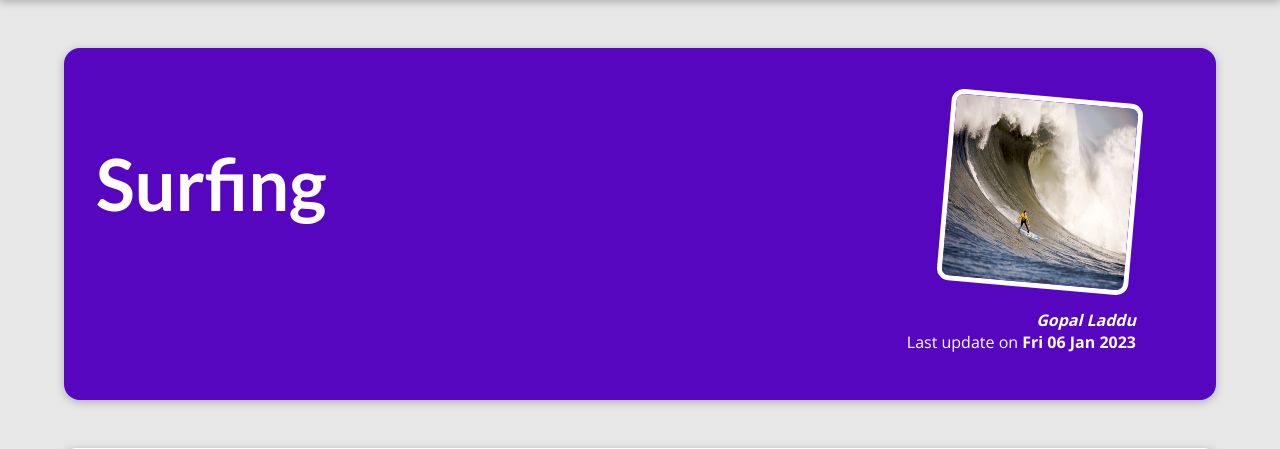
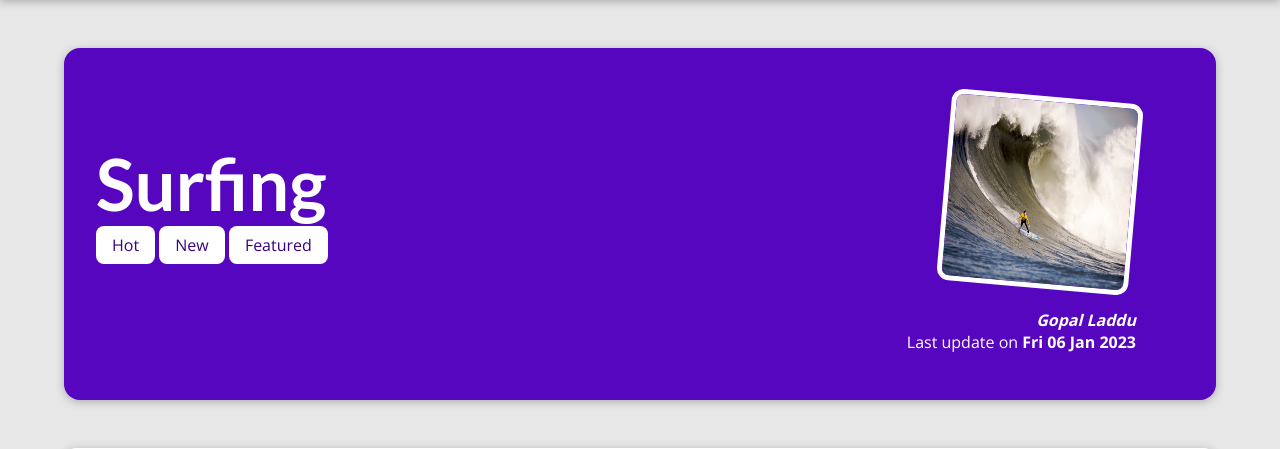
Before and after one commit to Kanharajput/DjangoBlogProject, a Django app: page /allblogs/surfing in a window 1280 px wide. Shown: the part 80-529 px from the top of the page. Run offline with Django 3.2, Linux system fonts and the light colour scheme; data comes from the database, SQL or seed files in the repository.

Commit message:
tags added to detail blog page

```diff
--- a/AllBlogs/static/AllBlogs/blog_detail.css
+++ b/AllBlogs/static/AllBlogs/blog_detail.css
@@ -22,6 +22,7 @@ body {
     #summary h2 {
     color: white;
     font-size: 4.5rem;
+    margin-bottom: 0.50rem;
 }
 
 #summary article {
@@ -66,3 +67,10 @@ main {
     color:white;
     text-decoration: none;
 }
+
+.tag {
+    background-color: white;
+    color:#390281;
+    padding: 0.5rem 1rem;
+    border-radius: 8px;
+}
--- a/AllBlogs/templates/AllBlogs/blog_detail.html
+++ b/AllBlogs/templates/AllBlogs/blog_detail.html
@@ -12,6 +12,11 @@
 {% block content %}
     <section id="summary">
         <h2>{{clicked_blog.title}}</h2>
+        <div>
+            {% for tag in post_tags %}
+                <span class="tag">{{tag.caption}}</span>
+            {% endfor %}
+        </div>
         <article>
             <img src="{% static 'images/'|add:clicked_blog.image_name %}" alt="{{clicked_blog.title}}">
             <address><a href="mailto:{{clicked_blog.author.email_addr}}">{{clicked_blog.author}}</a></address>
--- a/AllBlogs/views.py
+++ b/AllBlogs/views.py
@@ -11,4 +11,8 @@ def showAllBlogs(request):
 def blogDetails(request,blog_name):
     # post = Post.objects.get(slug=blog_name) if post not found so return 404 template
     post = get_object_or_404(Post, slug=blog_name)
-    return render(request,'AllBlogs/blog_detail.html',{"clicked_blog":post})
+    tags = post.tags.all()               # getting all tag entries related with this post as a list
+    return render(request,
+                    'AllBlogs/blog_detail.html',
+                        {"clicked_blog":post, "post_tags":tags}
+                    )
```
